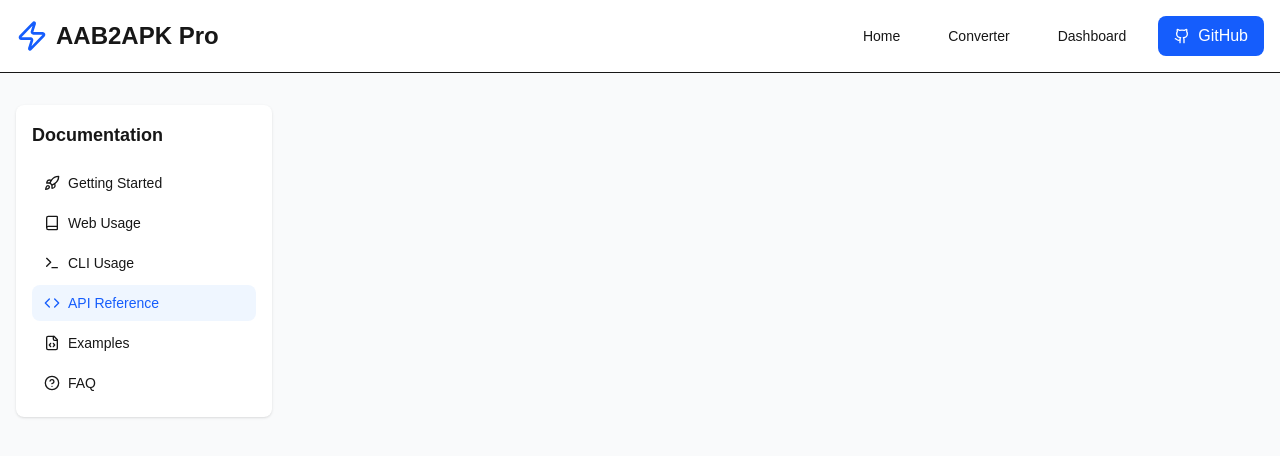
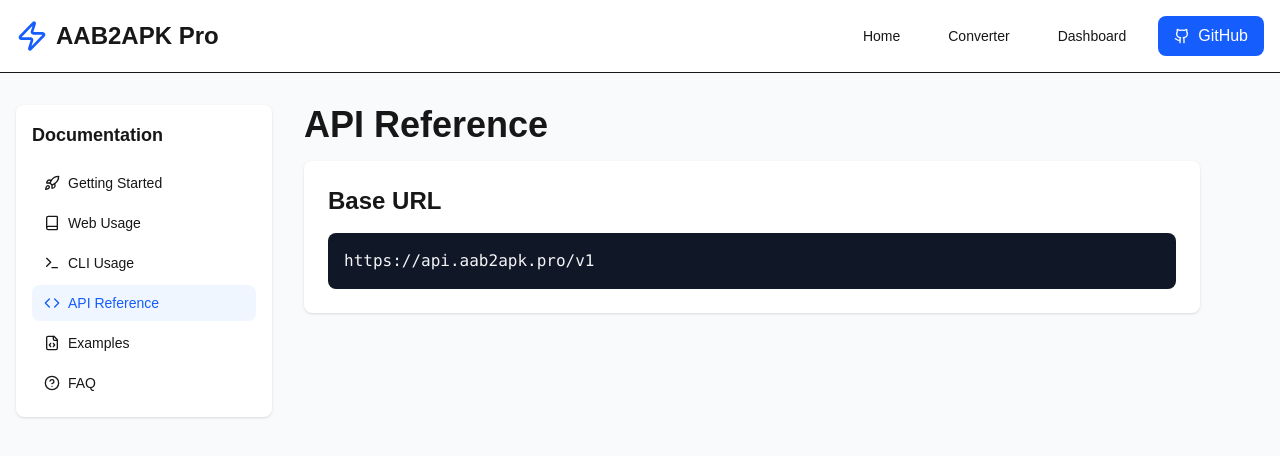
Before and after one commit to leandre000/android-apk-blt, a Next.js app in the folder aab2apk-web/: page /docs in a window 1280 px wide. Both pictures are taken after a click on the button "API Reference". Shown: the top 456 px of the page. Built offline with nearby package versions, Linux system fonts and the light colour scheme.

Commit message:
added api reference section

```diff
--- a/aab2apk-web/src/app/docs/page.tsx
+++ b/aab2apk-web/src/app/docs/page.tsx
@@ -223,6 +223,18 @@
               </div>
             )}
 
+            {activeSection === 'api-reference' && (
+              <div className="space-y-8">
+                <h1 className="text-4xl font-bold mb-4 dark:text-white">API Reference</h1>
+                <div className="bg-white dark:bg-gray-800 rounded-lg p-6 shadow">
+                  <h2 className="text-2xl font-bold mb-4 dark:text-white">Base URL</h2>
+                  <div className="bg-gray-900 text-gray-100 p-4 rounded-lg">
+                    <code>https://api.aab2apk.pro/v1</code>
+                  </div>
+                </div>
+              </div>
+            )}
+
             {activeSection === 'faq' && (
               <div className="space-y-8">
                 <h1 className="text-4xl font-bold mb-4 dark:text-white">FAQ</h1>
```
